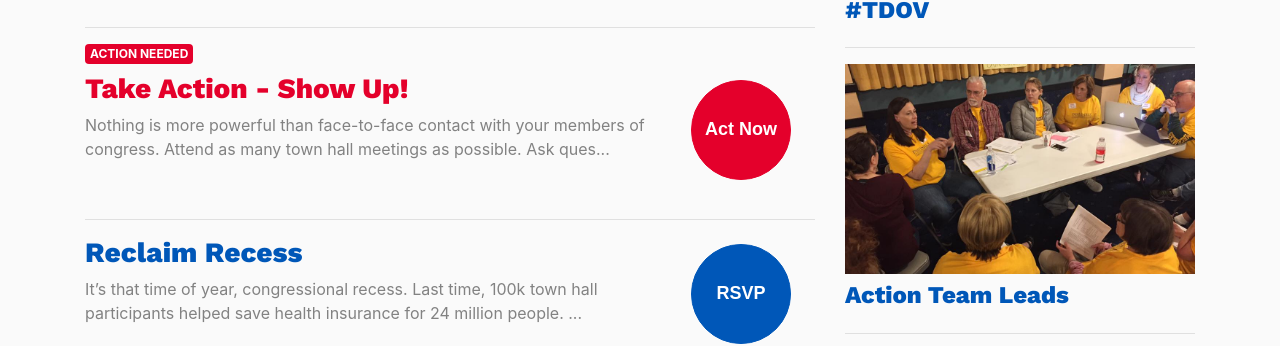
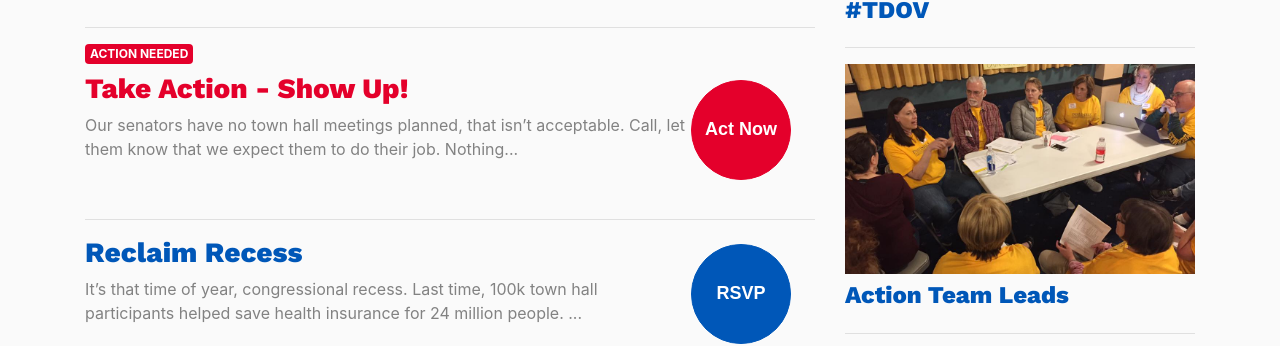
Before and after one commit to IndivisibleTemplate/BasicTemplate, a Jekyll site: the page built from index.html, in a window 1280 px wide and 900 px high, scrolled down 756 px. Shown: the part 145-491 px from the top of the window. Built offline with Jekyll 4.4.1, drawn with Linux system fonts in a browser that asks for light colours; nearby versions of some CDN libraries; the list of posts is cut into pages by our own code; comment, search, counter and statistics services are not loaded.

Commit message:
Updated Take Action Show Up

```diff
--- a/_posts/2017-04-04-take-action-show-up.markdown
+++ b/_posts/2017-04-04-take-action-show-up.markdown
@@ -9,6 +9,8 @@ call-script-text: |-
   Hello, my name is __, my zip code is __, and I am a member of indivisible4c. Please tell the senator that I am disappointed that she does not feel it is important to meet with her constituents. She needs to plan a town hall meeting.
 ---
 
+### Our senators have no town hall meetings planned, that isn't acceptable. Call, let them know that we expect them to do their job.
+
 Nothing is more powerful than face-to-face contact with your members of congress. Attend as many town hall meetings as possible. Ask questions. Share opinions.
 
 * April 8: Joint town hall with Thompson and McNerney
```
Also changed, not shown: other parts of _posts/2017-04-04-take-action-show-up.markdown (+1 -1 lines).
